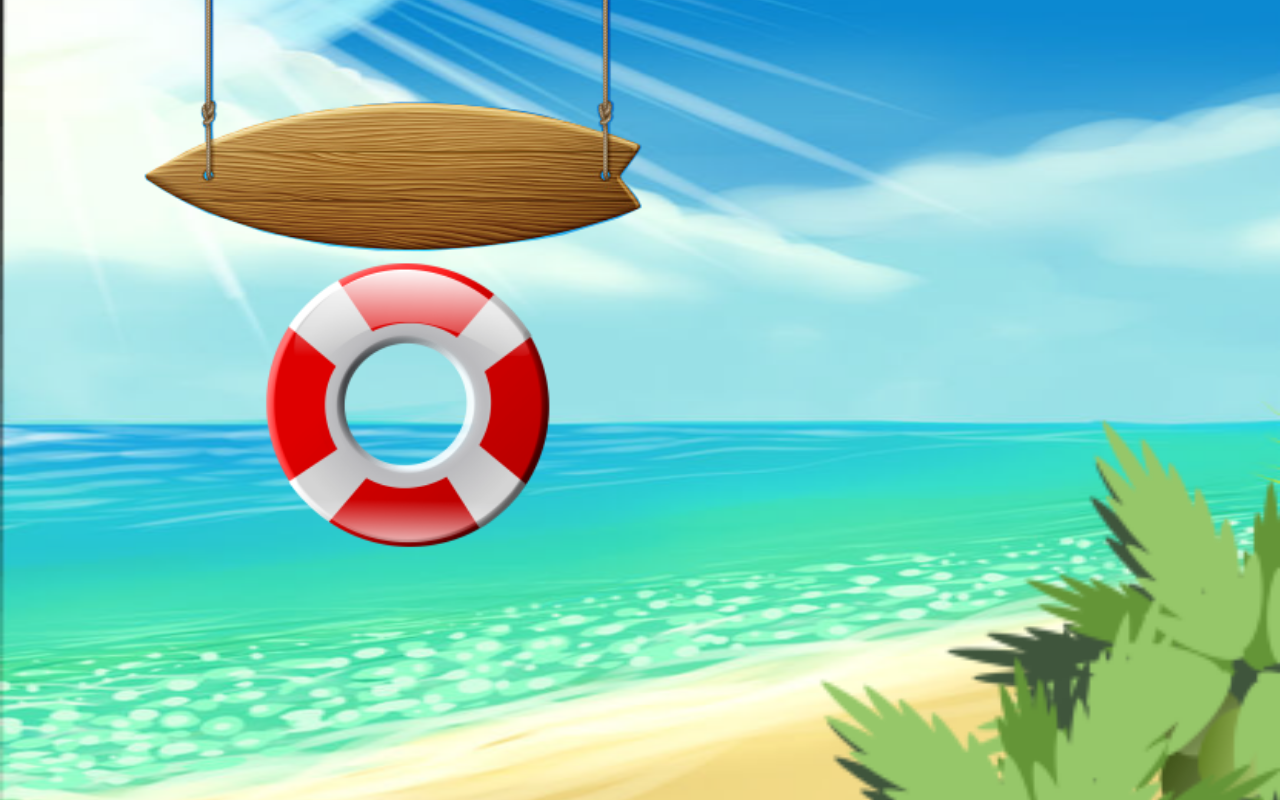
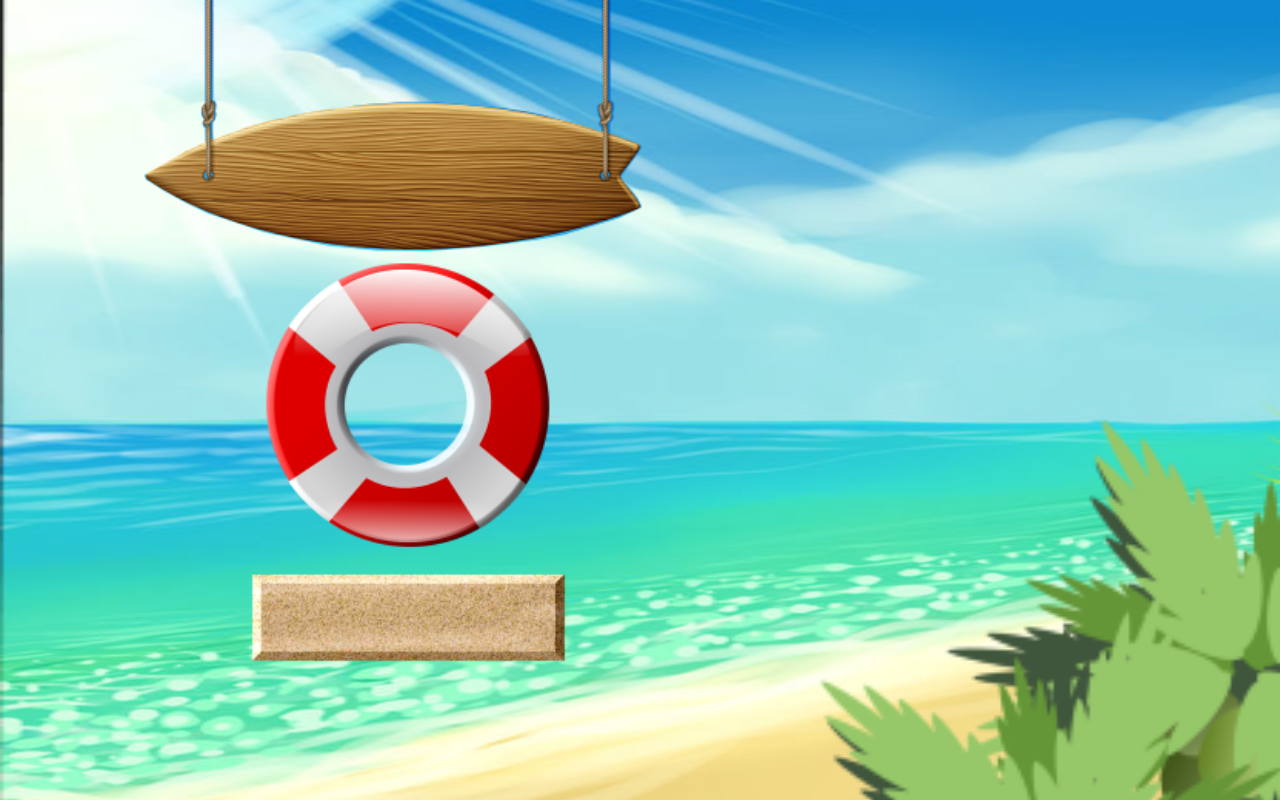
Before and after one commit to robert-brunner/oWo-React.js, a React (Create React App) app: page / in a window 1280 px wide. Shown: the top 800 px of the page. Built offline with nearby package versions, Linux system fonts and the light colour scheme.

Commit message:
added sand button

```diff
--- a/src/components/nav/Surf.js
+++ b/src/components/nav/Surf.js
@@ -5,6 +5,7 @@ import BaseGame from '../machinery/BaseGame';
 import SurfBoard from '../../assets/SunnyBeach/SurfBoard.png';
 import Buoy from '../../assets/SunnyBeach/Buoy.png';
 import BeachForeGround from '../../assets/SunnyBeach/BeachForeGround.png';
+import SandButton from '../../assets/SunnyBeach/SandButton.png';
 
 function Beach() {
   useEffect(() => {
@@ -20,6 +21,7 @@ function Beach() {
       <img src={SurfBoard} alt="oWo" style={styles.SurfBoard} />
       <img src={Buoy} alt="oWo" style={styles.Buoy} />
       <img src={BeachForeGround} alt="oWo" style={styles.ForeGround} />
+      <img src={SandButton} alt="oWo" style={styles.SandButton} />
 
       <div style={styles.container}>
         <BaseGame />
@@ -58,6 +60,14 @@ const styles = {
     top: 0,
     left: -250,
   },
+  SandButton: {
+    position: 'absolute',
+    height: 1300,
+    width: 1300,
+    objectFit: 'contain',
+    top: 0,
+    left: -250,
+  },
   ForeGround: {
     position: 'absolute',
     height: 1300,
```
Also changed, not shown: src/assets/SunnyBeach/SandButton.png (renamed from src/assets/SunnyBeach/Sand Button.png).
